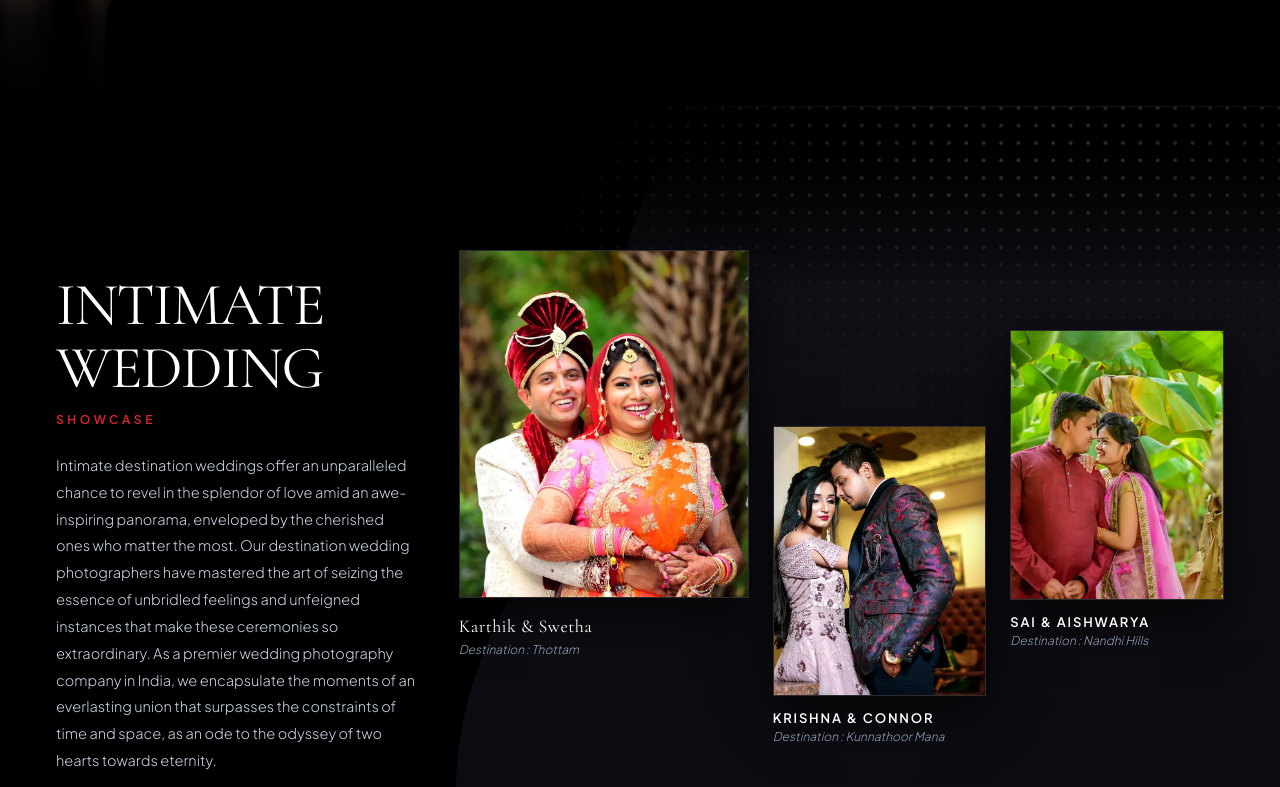
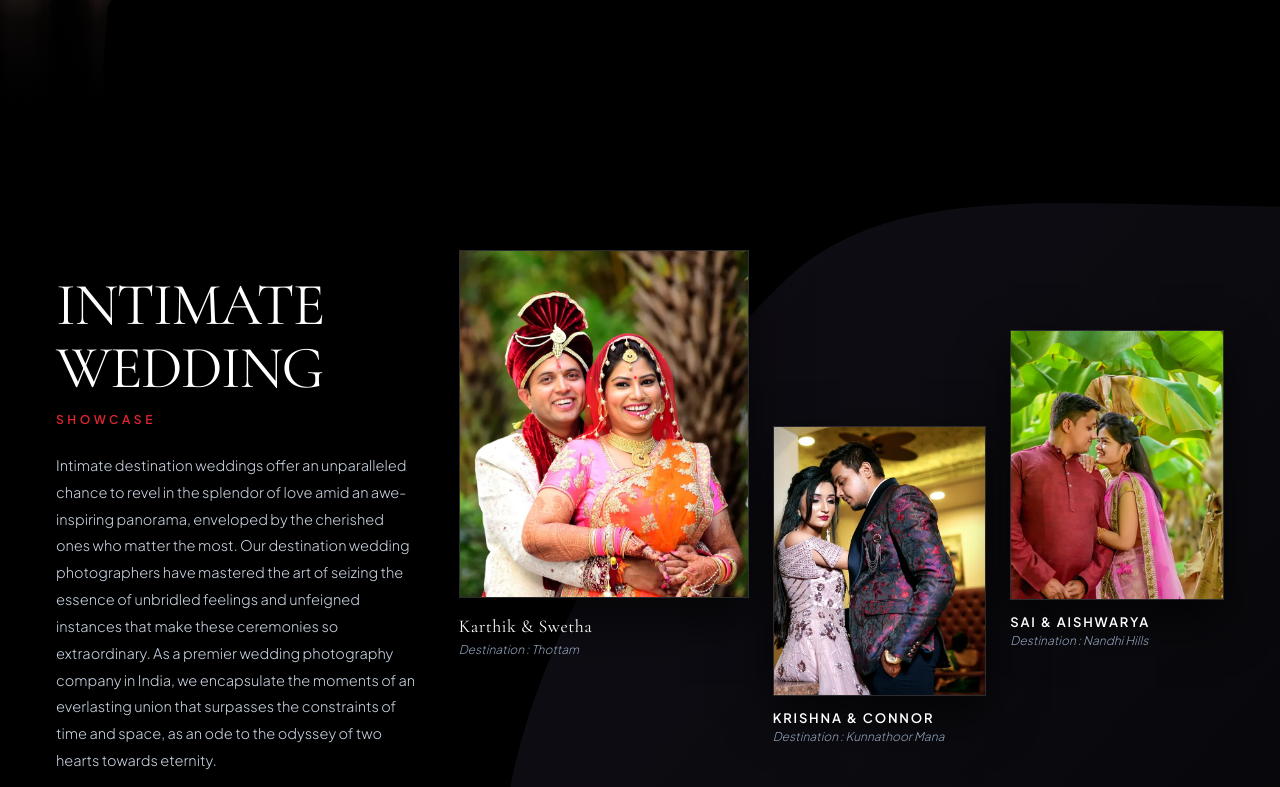
Before and after one commit to Therock1037X/Jumpclick-s-Photography-Website-, a React (Vite) app: page / in a window 1280 px wide. Shown: the part 694-1481 px from the top of the page. Built offline with nearby package versions, Linux system fonts and the light colour scheme; a web font is replaced by a local one.

Commit message:
fix(showcase): remove dot effect and eliminate top seam line

```diff
--- a/src/components/IntimateWeddingShowcase.jsx
+++ b/src/components/IntimateWeddingShowcase.jsx
@@ -5,51 +5,28 @@ export default function IntimateWeddingShowcase() {
   return (
     <section className="relative w-full bg-[#000000] text-white py-20 sm:py-28 lg:py-36 overflow-hidden select-none border-none">
 
-      {/* 1. Gradient-Mixed Dotted World Map (Soft Ethereal Dissolve with Zero Box Edges) */}
-      <div
-        className="absolute top-0 right-0 w-full lg:w-3/4 h-[550px] pointer-events-none opacity-25 overflow-hidden flex items-start justify-end"
-        style={{
-          maskImage: 'radial-gradient(ellipse 70% 60% at 75% 25%, black 20%, transparent 75%)',
-          WebkitMaskImage: 'radial-gradient(ellipse 70% 60% at 75% 25%, black 20%, transparent 75%)',
-        }}
-      >
-        <svg
-          viewBox="0 0 1000 500"
-          className="w-[1300px] h-auto object-cover max-w-none -mr-32 mt-0"
-          fill="none"
-          stroke="currentColor"
-        >
-          <pattern id="darkDotMap" x="0" y="0" width="16" height="16" patternUnits="userSpaceOnUse">
-            <circle cx="2" cy="2" r="1.3" fill="#ffffff" />
-          </pattern>
-          <rect width="1000" height="500" fill="url(#darkDotMap)" />
-        </svg>
-      </div>
-
-      {/* 2. Fluid Organic Curvy Graphic Backdrop (Directly Replicating Reference Wavy Silhouette) */}
-      <div className="absolute inset-y-0 right-0 w-full lg:w-[68%] xl:w-[65%] h-full pointer-events-none z-0">
+      {/* Fluid Organic Curvy Graphic Backdrop (Soft Luxury Silhouette Behind Images - Zero Top Edges or Lines) */}
+      <div className="absolute inset-y-0 right-0 w-full lg:w-[68%] xl:w-[65%] h-full pointer-events-none z-0 overflow-hidden">
         <svg
           viewBox="0 0 1000 800"
           className="w-full h-full object-fill"
           preserveAspectRatio="none"
         >
           <defs>
-            <linearGradient id="curvyGraphicGrad" x1="0%" y1="0%" x2="0%" y2="100%">
-              <stop offset="0%" stopColor="#000000" stopOpacity="0" />
-              <stop offset="18%" stopColor="#14111a" stopOpacity="0.85" />
-              <stop offset="75%" stopColor="#0d0c12" stopOpacity="0.9" />
-              <stop offset="100%" stopColor="#000000" stopOpacity="0" />
+            <linearGradient id="curvyGraphicGrad" x1="0%" y1="0%" x2="100%" y2="100%">
+              <stop offset="0%" stopColor="#16121d" stopOpacity="0.75" />
+              <stop offset="50%" stopColor="#0e0d13" stopOpacity="0.85" />
+              <stop offset="100%" stopColor="#050508" stopOpacity="0.95" />
             </linearGradient>
           </defs>
-          {/* Organic flowing S-curve contour with NO stroke or divider lines */}
+          {/* Organic flowing S-curve contour starting well below y=0 to prevent any top seam line */}
           <path
-            d="M 1000,0
-               L 360,0
-               C 280,0, 220,70, 200,160
-               C 180,250, 120,330, 60,410
-               C 0,490, -10,580, 50,670
-               C 90,730, 150,800, 250,800
-               L 1000,800 Z"
+            d="M 1000,800
+               L 1000,80
+               C 750,80, 550,60, 420,130
+               C 300,200, 220,300, 150,400
+               C 70,510, 40,610, 90,700
+               C 130,760, 200,800, 320,800 Z"
             fill="url(#curvyGraphicGrad)"
             stroke="none"
           />
```
